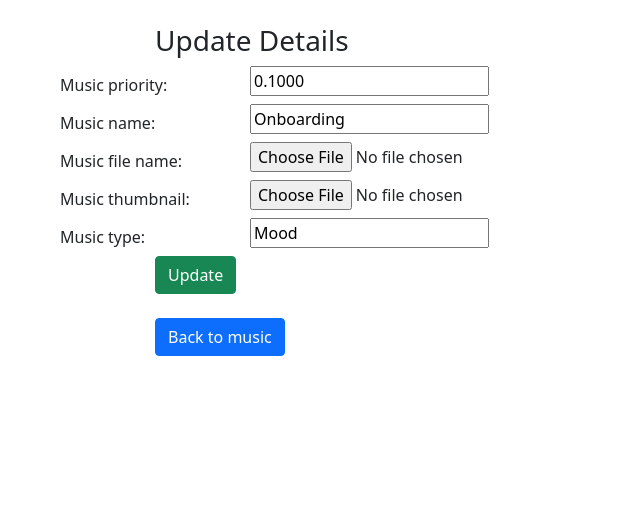
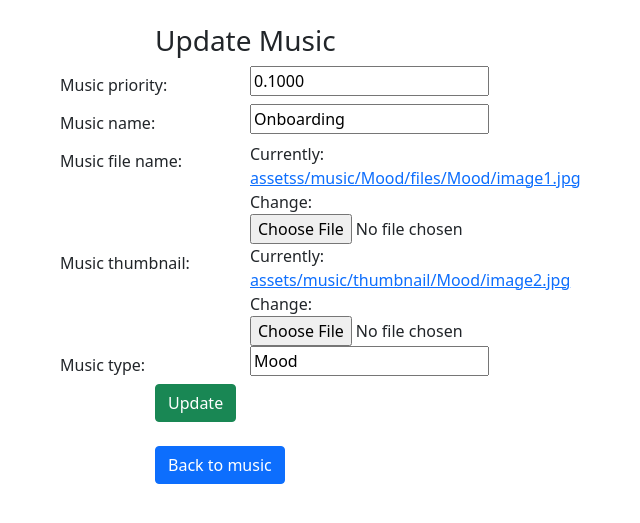
Before and after one commit to antekraljevic/padka_web_api, a Django app: page /music/editMusic/8 in a window 1280 px wide. Shown: the part 102-625 px from the top of the page, without its empty margins (22-662 px from the left). Run offline with Django 3.2, Linux system fonts and the light colour scheme; a user stored in the database is signed in; data comes from the database, SQL or seed files in the repository; some libraries are stand-ins or nearby versions.

Commit message:
Edit form now has available files that were originally uploaded

```diff
--- a/padka_web_api/app/models.py
+++ b/padka_web_api/app/models.py
@@ -19,7 +19,7 @@ class Reactions(models.Model):
 
 class Music(models.Model):
     def get_filename_path(instance, filename):
-        return 'assetss/music/{0}/files/{0}/{1}'.format(instance.type, filename)
+        return 'assetss/music/files/{0}/{1}'.format(instance.type, filename)
 
     def get_thumbnail_path(instance, filename):
         return 'assets/music/thumbnail/{0}/{1}'.format(instance.type, filename)
--- a/padka_web_api/app/templates/music/edit.html
+++ b/padka_web_api/app/templates/music/edit.html
@@ -31,44 +31,44 @@
     <center><a href="/admin" class="btn btn-secondary m-3">Admin</a></center>
   </nav>
 
-<form method="POST" class="post-form" action="/music/updateMusic/{{music.id}}" enctype="multipart/form-data">
+  <form method="POST" class="post-form" action="/music/updateMusic/{{ target_id }}" enctype="multipart/form-data">
     {% csrf_token %}
     <div class="container">
       <br>
       <div class="form-group row">
       <label class="col-sm-1 col-form-label"></label>
       <div class="col-sm-4">
-    <h3>Update Details</h3>
+      <h3>Update Music</h3>
       </div>
     </div>
     <div class="form-group row">
       <label class="col-sm-2 col-form-label">Music priority:</label>
       <div class="col-sm-4">
-        <input type="text" name="priority" id="id_priority" required value="{{ music.priority }}" />
+        {{ music.priority }}
       </div>
     </div>
       <div class="form-group row">
       <label class="col-sm-2 col-form-label">Music name:</label>
       <div class="col-sm-4">
-        <input type="text" name="name" id="id_name" required value="{{ music.name }}" />
+        {{ music.name }}
       </div>
     </div>
       <div class="form-group row">
       <label class="col-sm-2 col-form-label">Music file name:</label>
       <div class="col-sm-4">
-        <input type="file" name="filename" id="id_filename" required value="{{ music.filename }}" />
+        {{ music.filename }}
       </div>
     </div>
       <div class="form-group row">
       <label class="col-sm-2 col-form-label">Music thumbnail:</label>
       <div class="col-sm-4">
-        <input type="file" name="thumbnail" id="id_thumbnail" required value="{{ music.thumbnail }}" />
+        {{ music.thumbnail }}
       </div>
     </div>
     <div class="form-group row">
       <label class="col-sm-2 col-form-label">Music type:</label>
       <div class="col-sm-4">
-        <input type="text" name="type" id="id_type" required value="{{ music.type }}" />
+        {{ music.type }}
       </div>
     </div>
       <div class="form-group row">
--- a/padka_web_api/app/views.py
+++ b/padka_web_api/app/views.py
@@ -31,9 +31,8 @@ def showTransitions(request):
 @login_required(login_url="/admin/")
 def editTransition(request, id):
     transition = Transitions.objects.get(id=id)
-    request.FILES['filename'] = transition.filename
-    request.FILES['thumbnail'] = transition.thumbnail
-    return render(request,'transitions/edit.html', {'transition':transition})
+    form = TransitionsForm(request.POST or None, request.FILES or None, instance=transition)
+    return render(request,'transitions/edit.html', {'transition':form, 'target_id':id})
 
 @login_required(login_url="/admin/")
 def updateTransition(request, id):
@@ -102,9 +101,8 @@ def showReactions(request):
 @login_required(login_url="/admin/")
 def editReaction(request, id):
     reaction = Reactions.objects.get(id=id)
-    request.FILES['filename'] = reaction.filename
-    request.FILES['thumbnail'] = reaction.thumbnail
-    return render(request,'reactions/edit.html', {'reaction':reaction})
+    form = ReactionsForm(request.POST or None, request.FILES or None, instance=reaction)
+    return render(request,'reactions/edit.html', {'reaction':form, 'target_id':id})
 
 @login_required(login_url="/admin/")
 def updateReaction(request, id):
@@ -174,9 +172,8 @@ def showMusic(request):
 @login_required(login_url="/admin/")
 def editMusic(request, id):
     music = Music.objects.get(id=id)
-    request.FILES['filename'] = music.filename
-    request.FILES['thumbnail'] = music.thumbnail
-    return render(request,'music/edit.html', {'music':music})
+    form = MusicForm(request.POST or None, request.FILES or None, instance=music)
+    return render(request,'music/edit.html', {'music':form, 'target_id':id})
 
 @login_required(login_url="/admin/")
 def updateMusic(request, id):
```
Also changed, not shown: padka_web_api/app/templates/reactions/edit.html (+6 -6 lines), padka_web_api/app/templates/transitions/edit.html (+6 -6 lines). Lines whose indentation alone changed are shown as unchanged.
